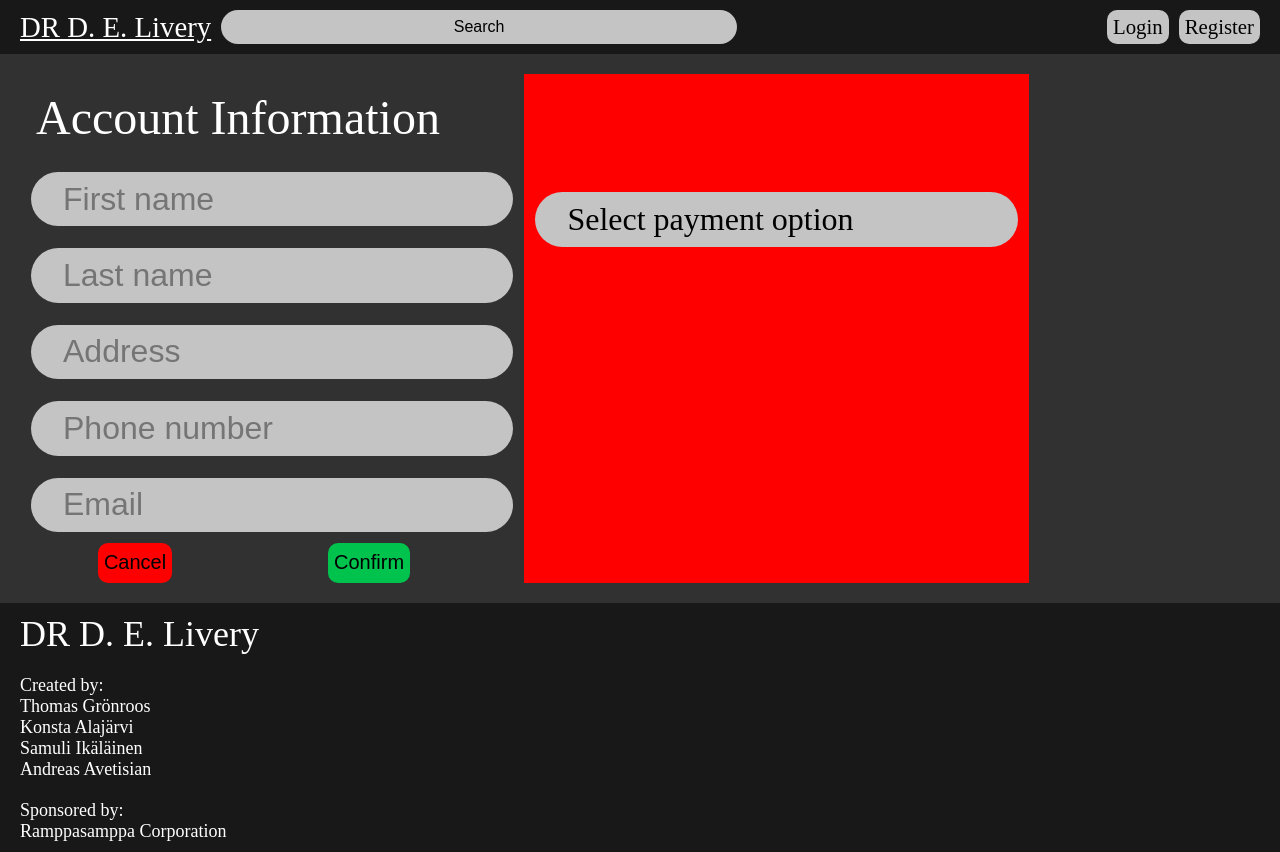
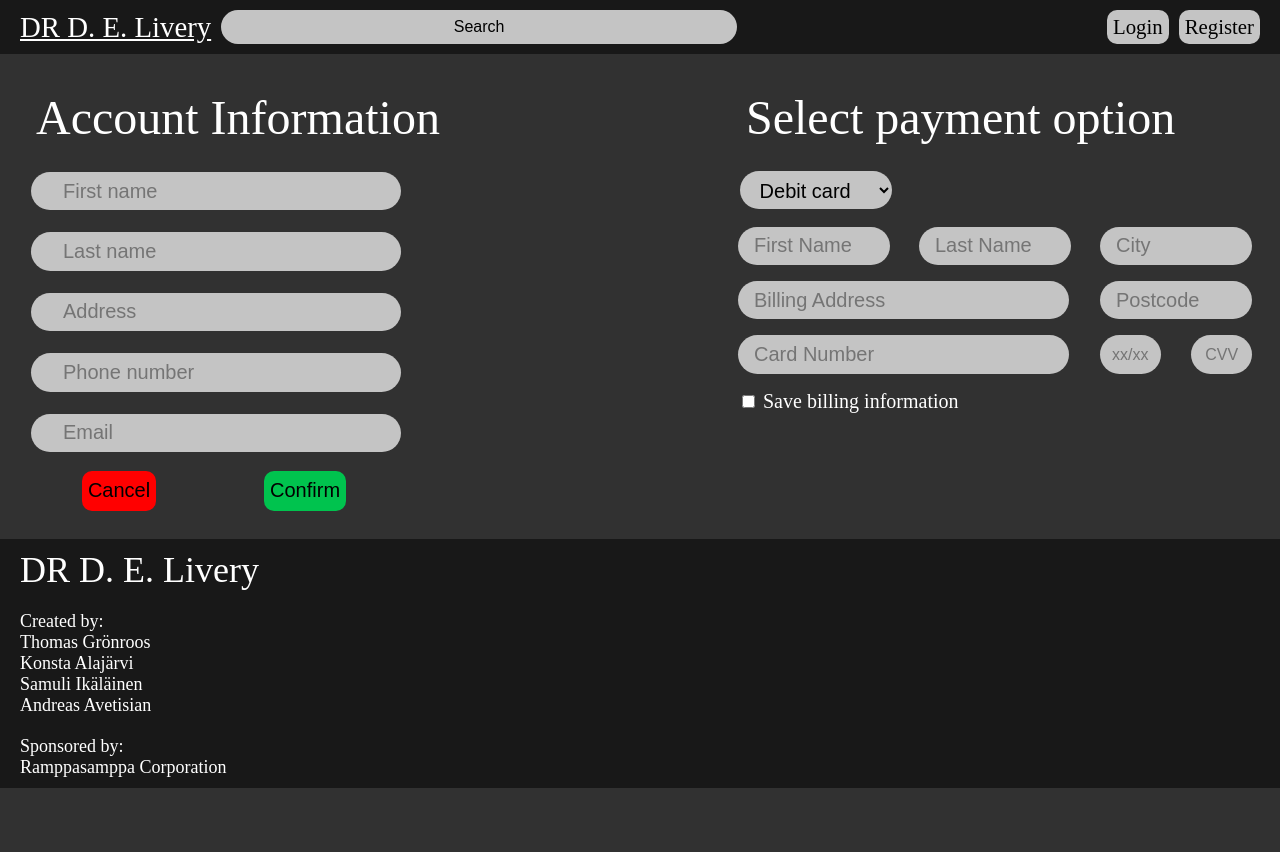
Before and after one commit to AWAProjectOrganization-team-6/frontend, a React (Create React App) app: page / in a window 1280 px wide. After the commit the page ends 800 px from the top, so only its background shows below. Built offline with nearby package versions, Linux system fonts and the light colour scheme; a web font is replaced by a local one.

Commit message:
Account Info Page
in progress...

```diff
--- a/src/styles/AccountInfo.module.scss
+++ b/src/styles/AccountInfo.module.scss
@@ -2,12 +2,13 @@
 @import '../App.scss';
 
 .infoField {
-    width: 70%;
+    // width: 70%;
     margin: 20px;
     display: flex;
+    justify-content: space-between;
 
     .title {
-        width: 130%;
+        // width: 130%;
         font-size: 3rem;
         color: white;
         padding: 1rem;
@@ -18,23 +19,25 @@
         display: flex;
         flex-direction: column;
         align-items: flex-start;
+        // background-color: lime;
     }
 
     .inputs {
-        width: 27.65rem;
-        height: 2.4rem;
+        width: 20.65rem;
+        height: 1.4rem;
         background: #c4c4c4;
         border-width: 0px;
         border-radius: 128px;
         padding: 0.5rem;
         padding-left: 2rem;
         margin: 0.6875rem;
-        font-size: 2rem;
+        font-size: 1.25rem;
         color: black;
     }
 
     .buttons {
-        width: 29.25rem;
+        width: 23.25rem;
+        margin: 0.5rem;
         height: auto;
         display: flex;
         justify-content: space-around;
@@ -74,68 +77,91 @@
     }
 
     .paymentSystem {
-        background-color: red;
-        padding-top: 6.7rem;
+        width: 530px;
 
         .paymentSelector {
-            width: 27.65rem;
+            width: 9.5rem;
             height: 2.4rem;
             background: #c4c4c4;
             border-width: 0px;
             border-radius: 128px;
-            padding: 0.5rem 0.5rem 0.5rem 2rem;
+            padding: 0.5rem 0.5rem 0.5rem 1rem;
             overflow: hidden;
-            margin: 0.6875rem;
-            font-size: 2rem;
+            margin: 0.6rem;
+            font-size: 1.25rem;
             color: black;
             display: flex;
             align-items: center;
         }
 
-        .paymentOptionField {
-            background-color: #3fce14;
-            width: 100%;
-            margin-top: 22px;
-            display: none;
+        .paymentField {
+            // border: 1px solid black;
+            padding: 0.5rem;
 
-            .paymentOption {
-                width: 27.65rem;
-                height: 2.4rem;
+            .mediumPaymentInput {
+                width: 8rem;
+                height: 1.4rem;
+                border-radius: 256px;
+                border: none;
                 background: #c4c4c4;
-                border-width: 0px;
-                border-radius: 128px;
-                padding: 0.5rem 0.5rem 0.5rem 2rem;
-                overflow: hidden;
-                margin: 0.6875rem;
-                margin-bottom: 22px;
-                font-size: 2rem;
-                color: black;
+                padding: 0.5rem 0.5rem 0.5rem 1rem;
+                font-size: 1.25rem;
+            }
+
+            .longPaymentInput {
+                width: 19.2rem;
+                height: 1.4rem;
+                border-radius: 256px;
+                border: none;
+                background: #c4c4c4;
+                padding: 0.5rem 0.5rem 0.5rem 1rem;
+                font-size: 1.25rem;
+            }
+
+            .exDateCvv {
+                width: 2.6rem;
+                height: 1.4rem;
+                border-radius: 256px;
+                border: none;
+                background: #c4c4c4;
+                padding: 0.5rem 0.6rem 0.5rem 0.6rem;
+                text-align: center;
+                font-size: 1rem;
+            }
+
+            .rows {
                 display: flex;
-                align-items: center;
+                justify-content: space-between;
+                margin-bottom: 1rem;
+            }
+
+            .checkbox {
+                font-size: 1.25rem;
+                color: white;
             }
         }
     }
 }
 
-@media only screen and (max-width: 530px) {
-    .infoField {
-        width: 100%;
+// @media only screen and (max-width: 530px) {
+//     .infoField {
+//         width: 100%;
 
-        .title {
-            text-align: center;
-            width: 80%;
-        }
+//         .title {
+//             text-align: center;
+//             width: 80%;
+//         }
 
-        .infoBoxes {
-            width: 22.35rem;
-        }
+//         .infoBoxes {
+//             width: 22.35rem;
+//         }
 
-        .inputs {
-            width: 20.65rem;
-        }
+//         .inputs {
+//             width: 20.65rem;
+//         }
 
-        .buttons {
-            width: 22.35rem;
-        }
-    }
-}
+//         .buttons {
+//             width: 22.35rem;
+//         }
+//     }
+// }
--- a/src/views/AccountInfo.js
+++ b/src/views/AccountInfo.js
@@ -3,6 +3,69 @@ import cx from 'classnames';
 import { Component } from 'react';
 import Topbar from '../components/Topbar';
 import Footer from '../components/Footer';
+
+let a = 0;
+var paymentOption = (
+    <></>
+);
+
+if (a === 0)
+    paymentOption = (
+        <>
+            <div className={styles.rows}>
+                <input
+                    type='text'
+                    className={styles.mediumPaymentInput}
+                    placeholder='First Name'
+                />
+                <input
+                    type='text'
+                    className={styles.mediumPaymentInput}
+                    placeholder='Last Name'
+                />
+                <input
+                    type='text'
+                    className={styles.mediumPaymentInput}
+                    placeholder='City'
+                />
+            </div>
+            <div className={styles.rows}>
+                <input
+                    type='text'
+                    className={styles.longPaymentInput}
+                    placeholder='Billing Address'
+                />
+                <input
+                    type='text'
+                    className={styles.mediumPaymentInput}
+                    placeholder='Postcode'
+                />
+            </div>
+            <div className={styles.rows}>
+                <input
+                    type='text'
+                    className={styles.longPaymentInput}
+                    placeholder='Card Number'
+                    maxLength='16'
+                />
+                <input
+                    type='text'
+                    className={styles.exDateCvv}
+                    placeholder='xx/xx'
+                    maxLength='5'
+                />
+                <input
+                    type='password'
+                    className={styles.exDateCvv}
+                    placeholder='CVV'
+                    maxLength='3'
+                />
+            </div>
+            <div className={styles.checkbox}>
+                <input type='checkbox'/> Save billing information
+            </div>
+        </>
+    );
 
 class AccountInfo extends Component {
     constructor(props) {
@@ -24,33 +87,33 @@ class AccountInfo extends Component {
         // this.onChange = this.onChange.bind(this);
     }
 
-    onChange(event) {
-        let accountData = { ...this.state.accountData };
+    // onChange(event) {
+    //     let accountData = { ...this.state.accountData };
 
-        switch (event.target.name) {
-            case 'firstName':
-                accountData.firstName = event.target.value;
-                break;
-            case 'lastName':
-                accountData.lastName = event.target.value;
-                break;
-            case 'address':
-                accountData.address = event.target.value;
-                break;
-            case 'phoneNumber':
-                accountData.phoneNumber = event.target.value;
-                break;
-            case 'email':
-                accountData.email = event.target.value;
-                break;
-            case 'paymentOption':
-                this.setState({ paymentOption: event.target.value });
-                break;
-        }
+    //     switch (event.target.name) {
+    //         case 'firstName':
+    //             accountData.firstName = event.target.value;
+    //             break;
+    //         case 'lastName':
+    //             accountData.lastName = event.target.value;
+    //             break;
+    //         case 'address':
+    //             accountData.address = event.target.value;
+    //             break;
+    //         case 'phoneNumber':
+    //             accountData.phoneNumber = event.target.value;
+    //             break;
+    //         case 'email':
+    //             accountData.email = event.target.value;
+    //             break;
+    //         case 'paymentOption':
+    //             this.setState({ paymentOption: event.target.value });
+    //             break;
+    //     }
 
-        this.setState({ accountData });
-        console.log(this.state);
-    }
+    //     this.setState({ accountData });
+    //     console.log(this.state);
+    // }
 
     render() {
         return (
@@ -91,7 +154,7 @@ class AccountInfo extends Component {
                                 className = { styles.inputs }
                                 name='email'
                                 placeholder='Email'
-                                type='text'
+                                type='email'
                                 onChange={this.onChange}
                             />
                         </div>
@@ -101,10 +164,13 @@ class AccountInfo extends Component {
                         </div>
                     </div>
                     <div className = { styles.paymentSystem}>
-                        <div className = { styles.paymentSelector }>Select payment option</div>
-                        <div className = { styles.paymentOptionField}>
-                            <div className = { styles.paymentOption }>Debit card</div>
-                            <div className = { styles.paymentOption }>PayPal</div>
+                        <div className = { styles.title}>Select payment option</div>
+                        <select className = { styles.paymentSelector }>
+                            <option className = { styles.paymentOption }>Debit card</option>
+                            <option className = { styles.paymentOption }>PayPal</option>
+                        </select>
+                        <div className = { styles.paymentField}>
+                            {paymentOption}
                         </div>
                     </div>
                 </div>
```
